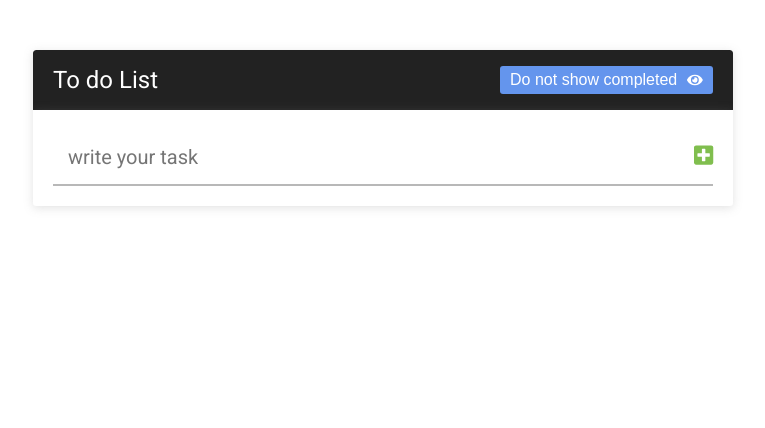
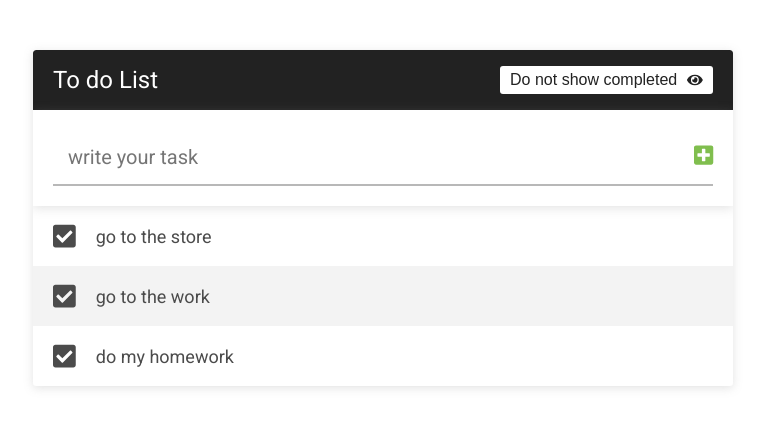
Before and after one commit to jmendozacr/todo-app, a React (Create React App) app: page / in a window 1280 px wide. Shown: the top 428 px of the page, without its empty margins (257-1022 px from the left). Built offline with nearby package versions, Linux system fonts and the light colour scheme.

Commit message:
adding task and task list components

```diff
--- a/src/App.css
+++ b/src/App.css
@@ -36,10 +36,10 @@
 .header__button {
 	background: none;
 	font-size: 16px;
-	color: #fff;
+	color: var(--black);
 	border: none;
 	cursor: pointer;
-	background: cornflowerblue;
+	background: rgb(255, 255, 255);
 	padding: 5px 10px;
 	border-radius: 3px;
 	display: flex;
@@ -91,13 +91,13 @@
 
 /* * --- --- ---  LISTA TAREAS --- --- --- */
 
-.lista-tareas {
+.list {
 	list-style: none;
 	height: 100%;
 	overflow: auto;
 }
 
-.lista-tareas__tarea {
+.list__task {
 	height: 60px;
 	padding: 0 20px;
 	align-items: center;
@@ -107,40 +107,40 @@
 	grid-template-columns: auto 1fr auto;
 }
 
-.lista-tareas__texto {
+.list__text {
 	text-align: left;
 	width: 100%;
 }
 
-.lista-tareas__tarea:hover .lista-tareas__icono-accion {
+.list__task:hover .list__icon-action {
 	opacity: 0.5;
 }
 
-.lista-tareas__tarea:nth-child(even) {
+.list__task:nth-child(even) {
 	background: #F3F3F3;
 }
 
-.lista-tareas__contenedor-botones {
+.list__container-buttons {
 	display: flex;
 }
 
-.lista-tareas__icono {
+.list__icon {
 	cursor: pointer;
 	font-size: 16px;
 }
 
-.lista-tareas__icono-check {
+.list__icon-check {
 	margin-right: 20px;
 	font-size: 26px;
 }
 
-.lista-tareas__icono-accion {
+.list__icon-action {
 	margin-left: 20px;
 	opacity: 0;
 	transition: .3s ease all;
 }
 
-.lista-tareas__mensaje {
+.list__message {
 	text-align: center;
 	color: #b8b8b8;
 	font-size: 20px;
--- a/src/App.js
+++ b/src/App.js
@@ -3,6 +3,7 @@ import { v4 as uuidv4 } from 'uuid';
 import './App.css';
 import Form from './components/Form/Form';
 import Header from './components/Header/Header';
+import TaskList from './components/TaskList/TaskList';
 
 const App = () => {
     const [tasks, setTasks] = useState([
@@ -23,12 +24,13 @@ const App = () => {
         }
     ]);
 
-    console.log("tasks", tasks);
+    // console.log("tasks", tasks);
 
     return (
         <div className="container">
             <Header/>
             <Form tasks={tasks} setTasks={setTasks}/>
+            <TaskList tasks={tasks}/>
         </div>
     );
 }
--- a/src/components/Form/Form.js
+++ b/src/components/Form/Form.js
@@ -18,6 +18,8 @@ const Form = ({ tasks, setTasks }) => {
                 complete: false
             }
         ])
+
+        setValue("");
     }
 
     const handleChange = (e) => {
--- /dev/null
+++ b/src/components/Task/Task.js
@@ -0,0 +1,34 @@
+import React from 'react';
+import PropTypes from 'prop-types';
+import { FontAwesomeIcon } from '@fortawesome/react-fontawesome';
+import { faCheckSquare, faEdit, faTimes } from '@fortawesome/free-solid-svg-icons'
+
+const Task = ({ item }) => {
+    return (
+        <li className="list__task">
+            <FontAwesomeIcon
+                className="list__icon list__icon-check"
+                icon={faCheckSquare}
+            />
+            <div className="list__text">
+                {item.text}
+            </div>
+            <div className="list__container-buttons">
+                <FontAwesomeIcon
+                    className="list__icon list__icon-action"
+                    icon={faEdit}
+                />
+                <FontAwesomeIcon
+                    className="list__icon list__icon-action"
+                    icon={faTimes}
+                />
+            </div>
+        </li>
+    );
+}
+
+Task.propTypes = {
+    item: PropTypes.object,
+}
+
+export default Task;
--- /dev/null
+++ b/src/components/TaskList/TaskList.js
@@ -0,0 +1,23 @@
+import React from 'react';
+import PropTypes from 'prop-types';
+import Task from '../Task/Task';
+
+const TaskList = ({ tasks }) => {
+    return (
+        <ul className="list">
+            {
+                tasks.length > 0 ?
+                    tasks.map(item => {
+                        return <Task key={item.id} item={item}/>
+                    })
+                    : <div className="list__message">No tasks added</div>
+            }
+        </ul>
+    );
+}
+
+TaskList.propTypes = {
+    tasks: PropTypes.array,
+}
+
+export default TaskList;
```
